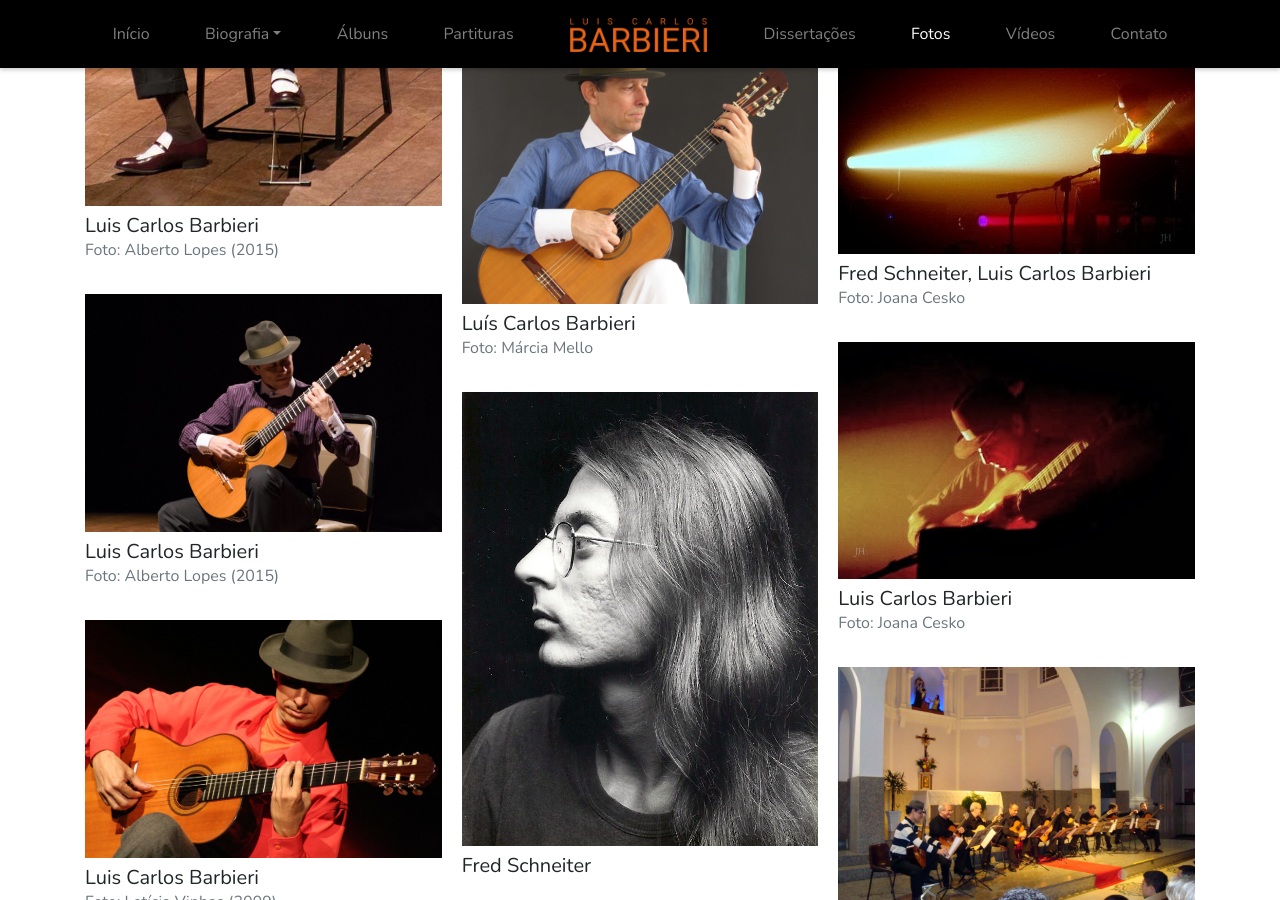
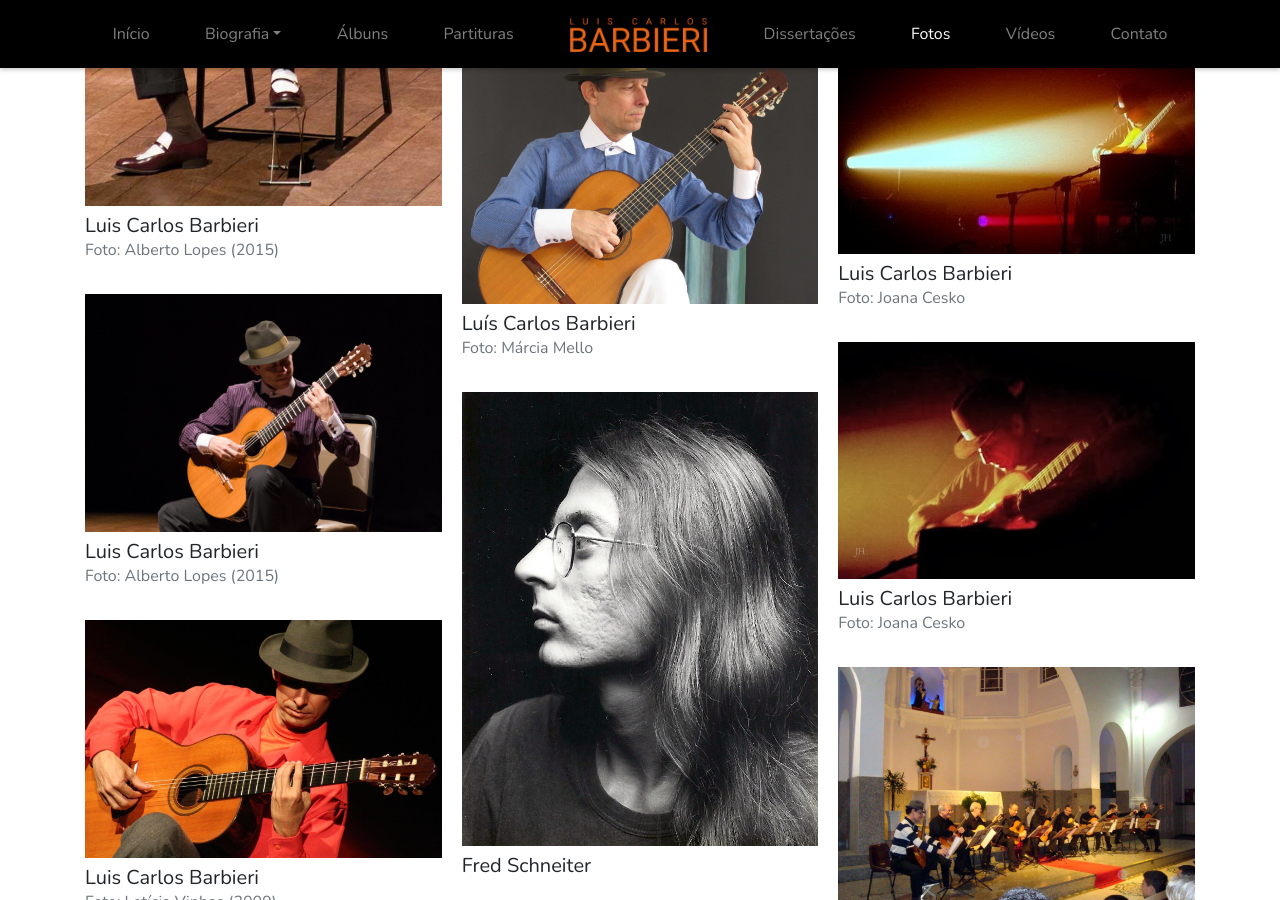
Before and after one commit to jamfreire/luiscarlosbarbieri, a Jekyll site: the page built from fotos.html, in a window 1280 px wide and 900 px high, scrolled down 524 px. Built offline with Jekyll 4.4.1, drawn with Linux system fonts in a browser that asks for light colours.

Commit message:
Fotos com resolução adequada

```diff
--- a/_data/fotos.yml
+++ b/_data/fotos.yml
@@ -58,7 +58,7 @@
   autoria: Filó
   url: "fotos/DUO_Filo_94.jpg"
 
-- titulo: Fred Schneiter, Luis Carlos Barbieri
+- titulo: Luis Carlos Barbieri
   legenda:
   ano:
   autoria: Joana Cesko
```
Also changed, not shown: assets/fotos/DUO_Mario_Cravo_Neto.jpg, assets/fotos/DUO_Silvana.jpg, assets/fotos/Lancamento_CD_solo_CCJF.jpg, assets/fotos/barbieri_e_camerata_CBM_JF_21_jul_2012.jpg, assets/fotos/barbieri_foto_2009_leticia_vinhas.jpg, assets/fotos/barbieri_marcia_mello_1.jpg, assets/fotos/barbieri_marcia_mello_2.jpg, assets/fotos/lcbarbieri-foto-alberto-lopes.jpg.
